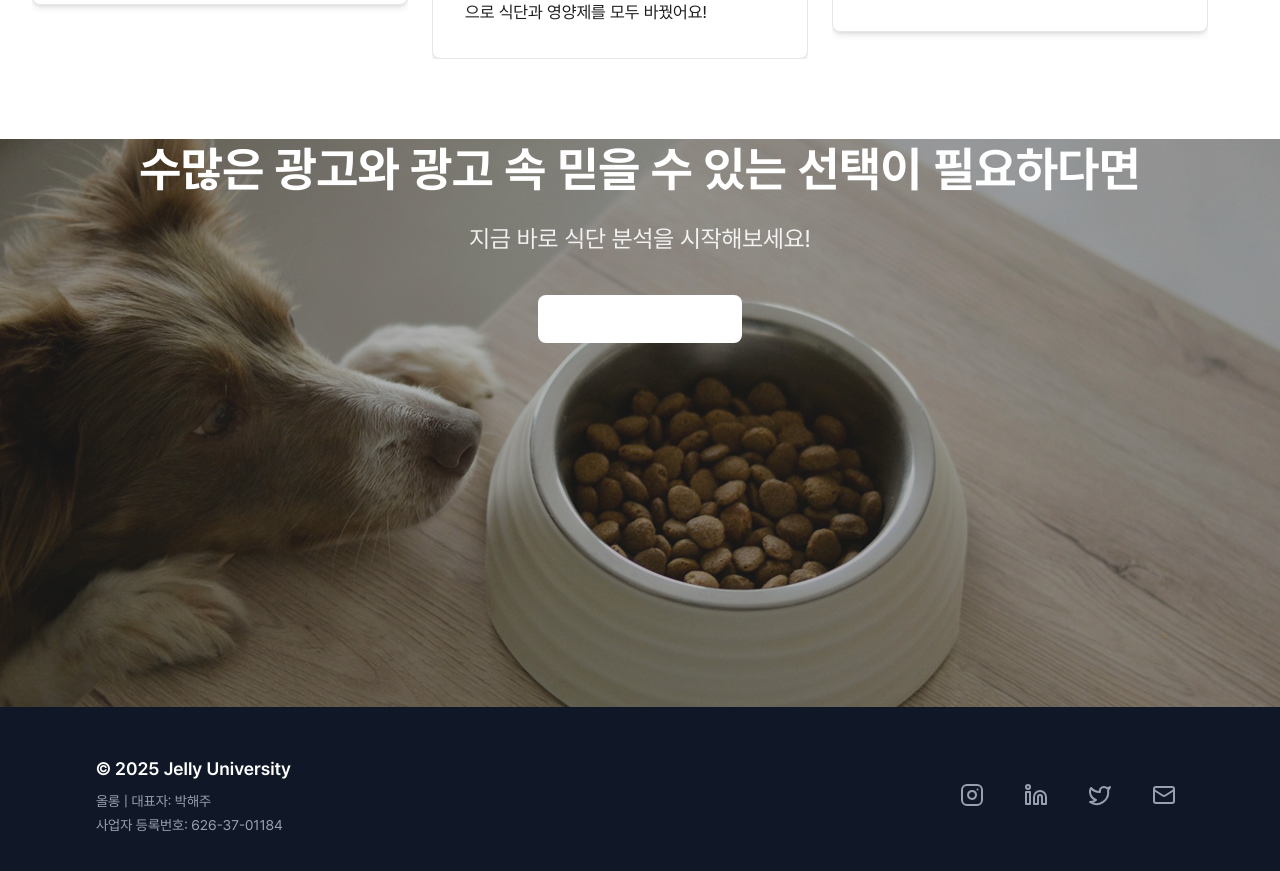
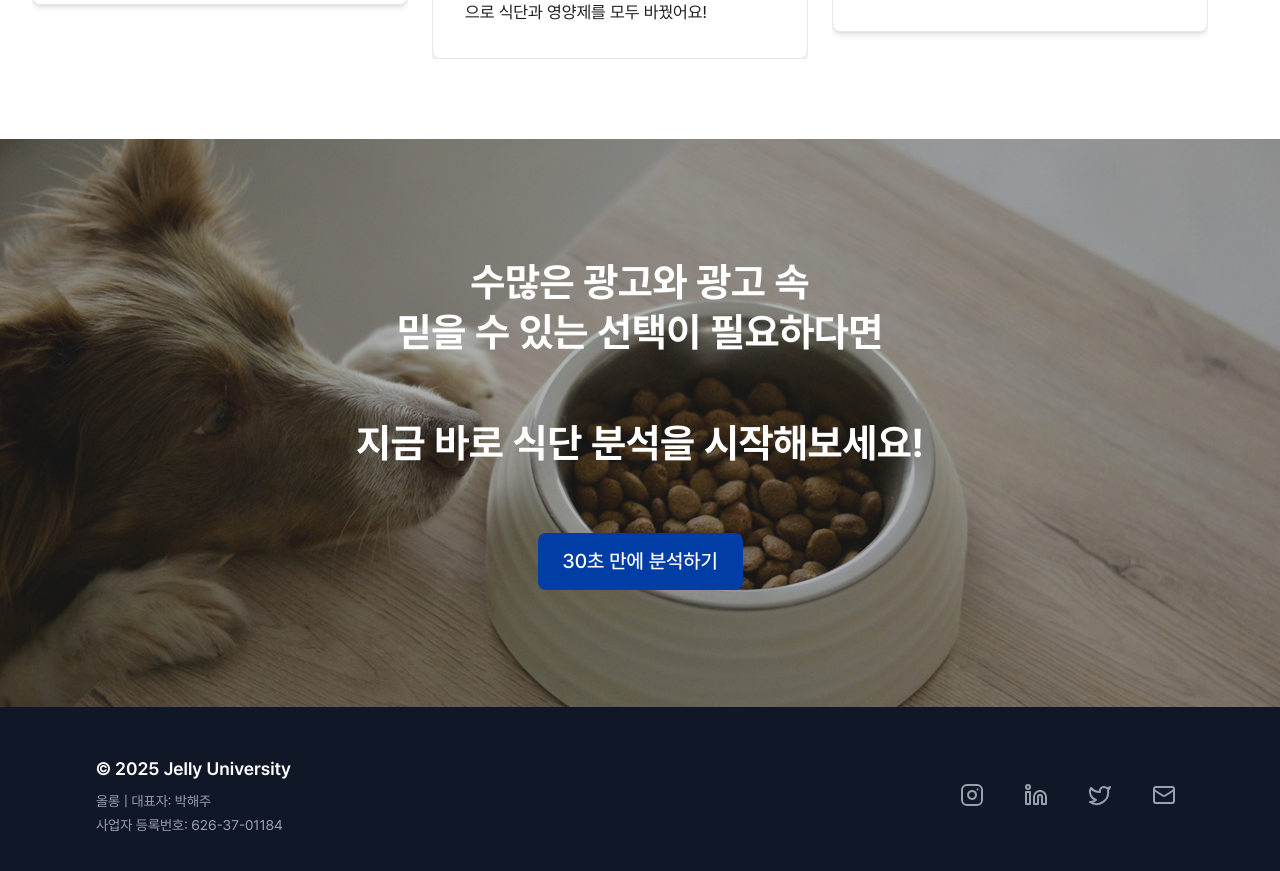
Before and after one commit to SeokHoChoi/test-jelly-univ-fe, a Next.js app: page /home in a window 1280 px wide. Shown: the part 4220-5091 px from the top of the page. Built offline with nearby package versions, Linux system fonts and the light colour scheme.

Commit message:
feat: 홈 > 광고 배너 간격 조정

```diff
--- a/src/components/home/AdBanner.tsx
+++ b/src/components/home/AdBanner.tsx
@@ -4,7 +4,7 @@ import Button from '@/components/common/Button';
 const AdBanner = () => {
   return (
     <section
-      className="relative overflow-hidden w-full aspect-[327/204] md:aspect-[1280/568]"
+      className="relative overflow-hidden w-full aspect-[375/364] md:aspect-[1280/568]"
       style={{
         backgroundImage: 'url(/img/home/ad-banner-mobile.png)',
         backgroundSize: 'cover',
@@ -24,16 +24,20 @@ const AdBanner = () => {
       />
 
       {/* 콘텐츠 */}
-      <div className="relative z-10 max-w-6xl mx-auto px-4 sm:px-6 lg:px-8 text-center">
-        <h2 className="text-3xl md:text-4xl lg:text-5xl font-bold text-white mb-6 leading-tight">
-          수많은 광고와 광고 속 믿을 수 있는 선택이 필요하다면
+      <div className="relative z-10 h-full flex flex-col items-center justify-center text-center px-4 sm:px-6 lg:px-8">
+        <h2 className="text-[22px] md:text-[40px] font-bold text-[#FFFFFF] mb-8 md:mb-14 leading-tight">
+          수많은 광고와 광고 속<br />
+          믿을 수 있는 선택이 필요하다면
         </h2>
 
-        <p className="text-xl md:text-2xl text-white mb-10 opacity-90">
+        <p className="text-[22px] md:text-[40px] font-bold text-[#FFFFFF] mb-[30px] md:mb-[60px]">
           지금 바로 식단 분석을 시작해보세요!
         </p>
 
-        <Button size="lg" className="bg-white text-brand-blue hover:bg-gray-100 px-8 py-4 text-lg font-semibold">
+        <Button
+          size="lg"
+          className="bg-[#003DA5] hover:bg-[#002A7A] text-[#FFFFFF] font-bold text-[15px] md:text-[20px] rounded-[12px] w-[170px] h-[50px] md:w-[205px] md:h-[57px]"
+        >
           <Link href="/product-analysis">30초 만에 분석하기</Link>
         </Button>
       </div>
```
